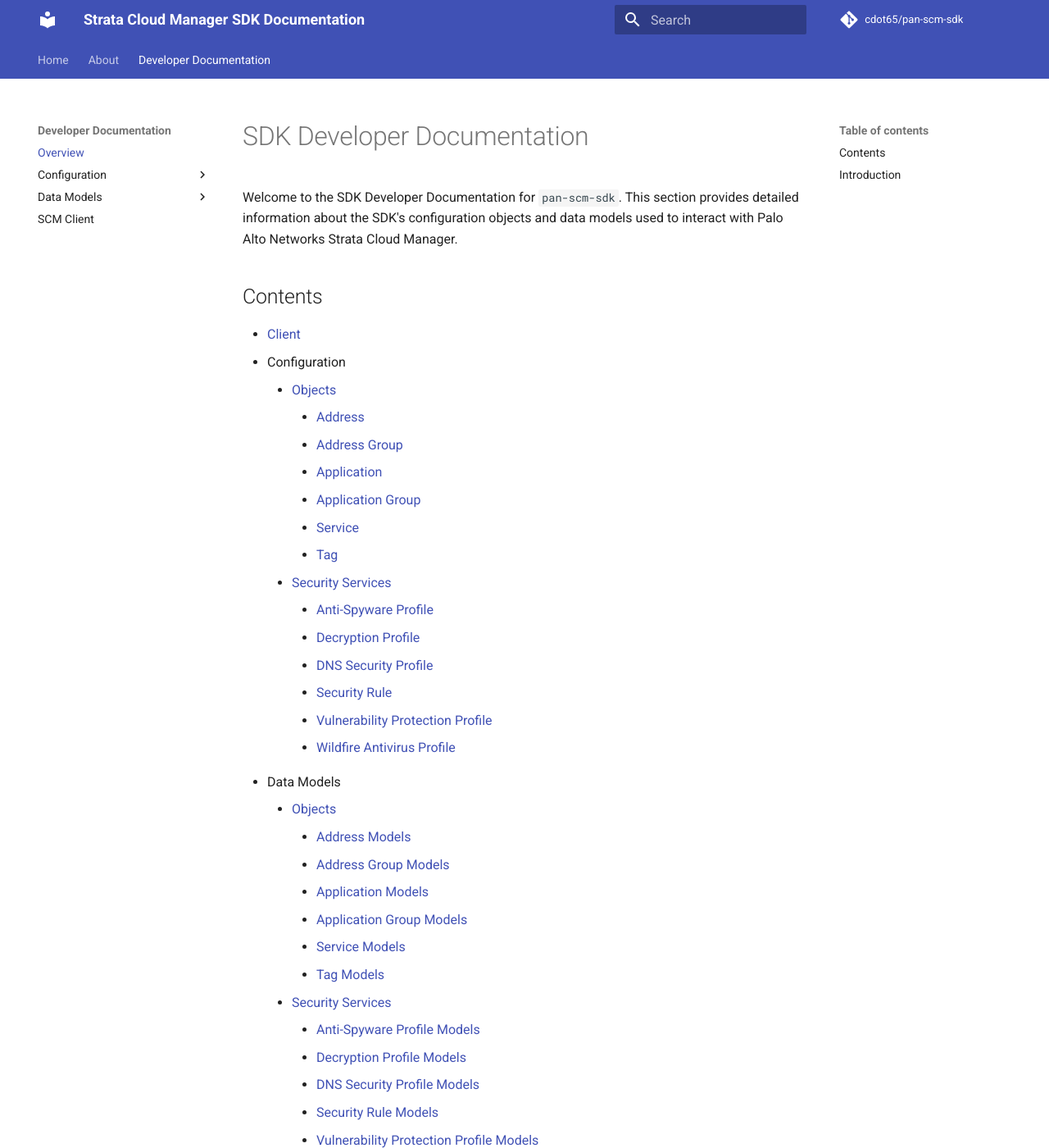
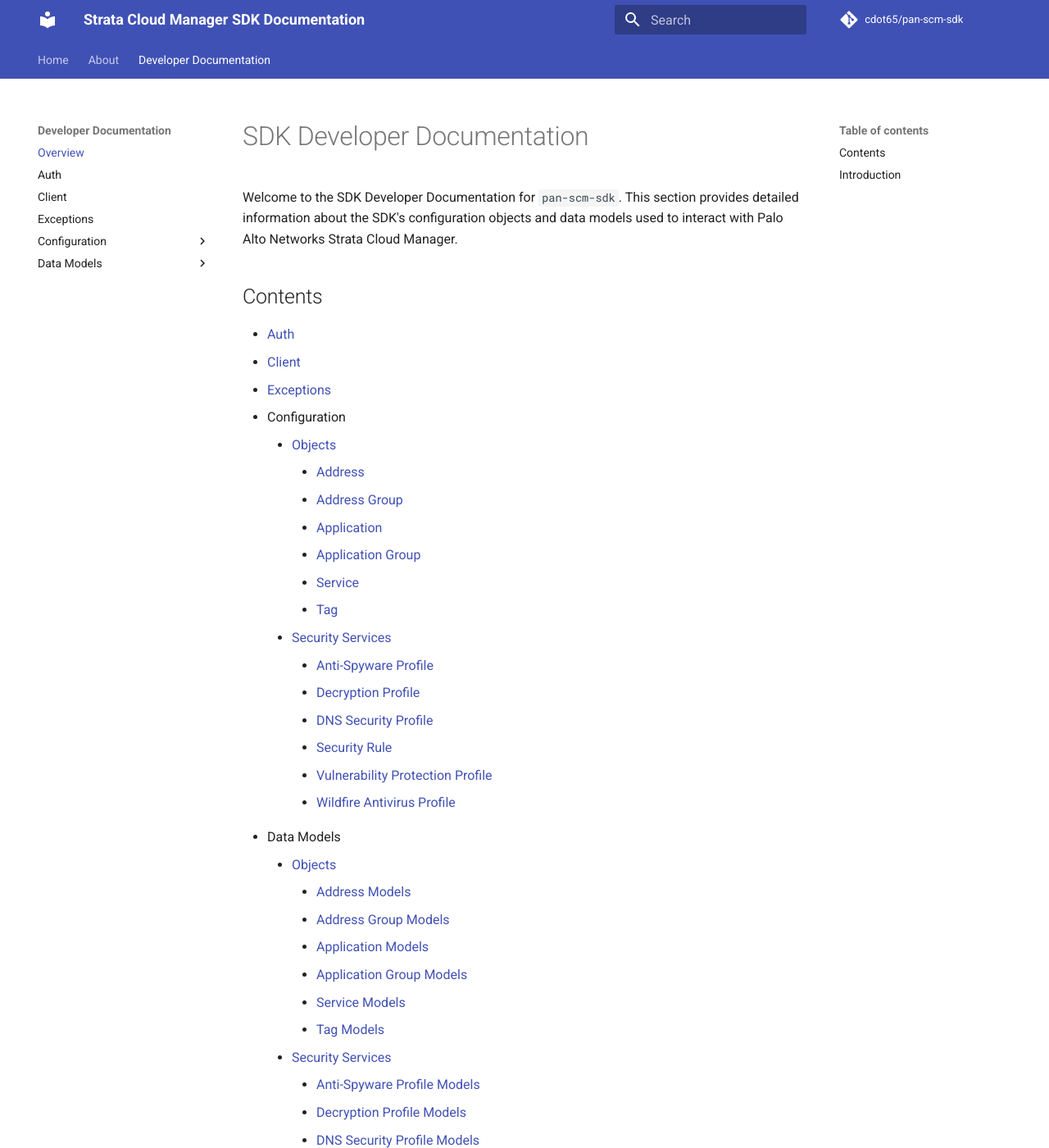
Before and after one commit to cdot65/pan-scm-sdk, an MkDocs documentation site: the page built from docs/sdk/index.md, in a window 1280 px wide and 1400 px high. Shown: the whole window at 82% size. Built offline with MkDocs 1.6.1 and Material for MkDocs 9.7.7, drawn with Linux system fonts in a browser that asks for light colours; comment, search, counter and statistics services are not loaded.

Commit message:
Add new SDK documentation sections: Auth, Client, Exceptions
This reorganizes and expands the developer documentation by including separate sections for authentication, client usage, and exception handling. It ensures related information is more easily accessible and structured consistently across the site.

```diff
--- a/docs/sdk/index.md
+++ b/docs/sdk/index.md
@@ -5,7 +5,9 @@
 
 ## Contents
 
+- [Auth](auth.md)
 - [Client](client.md)
+- [Exceptions](exceptions.md)
 - Configuration
     - [Objects](config/objects/index)
         - [Address](config/objects/address.md)
--- a/mkdocs.yml
+++ b/mkdocs.yml
@@ -31,6 +31,9 @@
       - License: about/license.md
   - Developer Documentation:
       - Overview: sdk/index.md
+      - Auth: sdk/auth.md
+      - Client: sdk/client.md
+      - Exceptions: sdk/exceptions.md
       - Configuration:
           - Objects:
               - Overview: sdk/config/objects/index.md
@@ -65,7 +68,6 @@
               - Security Rule Models: sdk/models/security_services/security_rule_models.md
               - Vulnerability Protection Security Profile Models: sdk/config/security_services/vulnerability_protection_profile_models.md
               - Wildfire Anti Virus Security Profile Models: sdk/models/security_services/wildfire_antivirus_profile_models.md
-      - SCM Client: sdk/client.md
 extra_css:
   - css/termynal.css
   - css/custom.css
```
Also changed, not shown: other parts of docs/sdk/index.md (+0 -1 lines).
